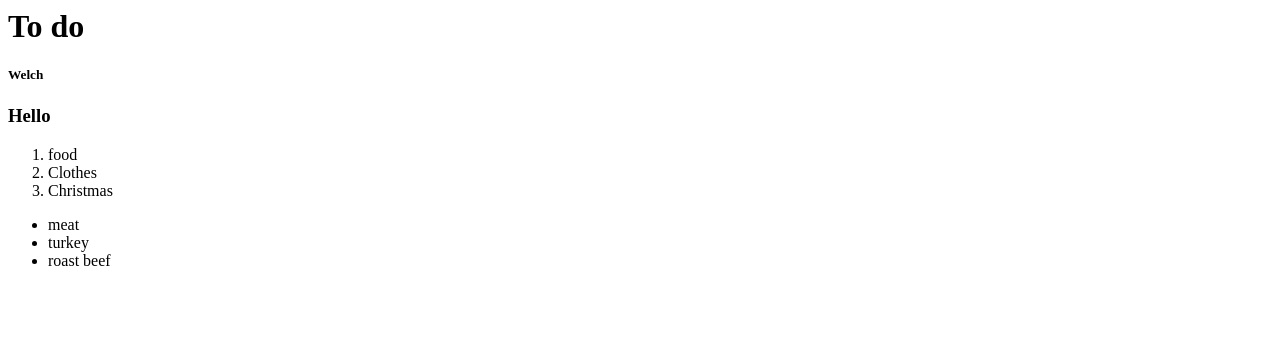
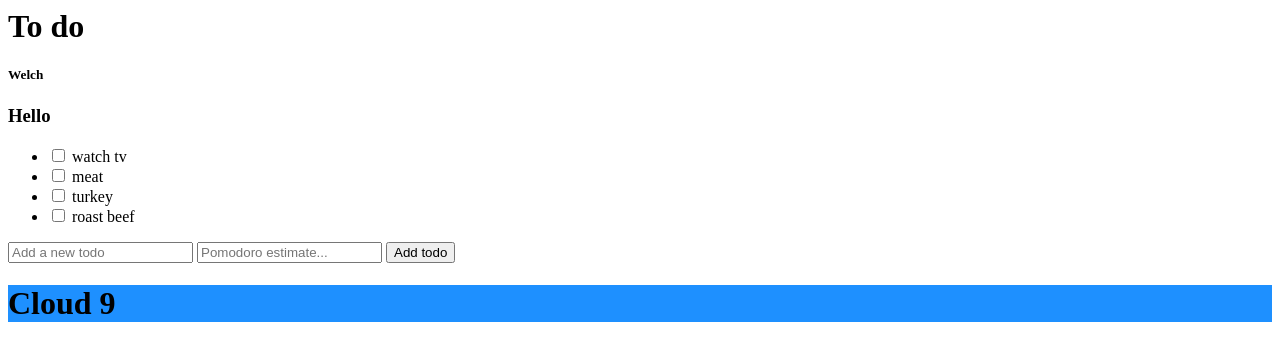
Before and after one commit to mbolden3/ToDoApp, a plain HTML site: page index.html in a window 1280 px wide. Drawn offline with Linux system fonts and the light colour scheme.

Commit message:
added new tags

```diff
--- a/index.html
+++ b/index.html
@@ -6,16 +6,31 @@
     <h1>To do</h1>
     <h5>Welch</h5>
     <h3>Hello</h3>
-     <ol>
-        <li>food</li>
-        <li>Clothes</li>
-        <li>Christmas</li>
-     </ol>
      <ul>
-       <li>meat</li>
-       <li>turkey</li>
-       <li>roast beef</li>
+     <li>
+             <input type="checkbox" name="">
+             watch tv
+     </li>
+      <li>
+           <input type="checkbox" name=""/>
+           meat
+      </li>
+       <li>
+           <input type="checkbox" name=""/>
+           turkey
+       </li>
+       <li>
+           <input type="checkbox" name=""/>
+           roast beef
+       </li>
      </ul>
+     <div>
+         <input type="text" placeholder="Add a new todo"/>
+         <input type="number" placeholder ="Pomodoro estimate..."/>
+         <input type="submit" value="Add todo"/>
+
+     </div>
+     <h1 style="background-color:DodgerBlue;">Cloud 9</h1>
 
 </body>
 </html>
```
